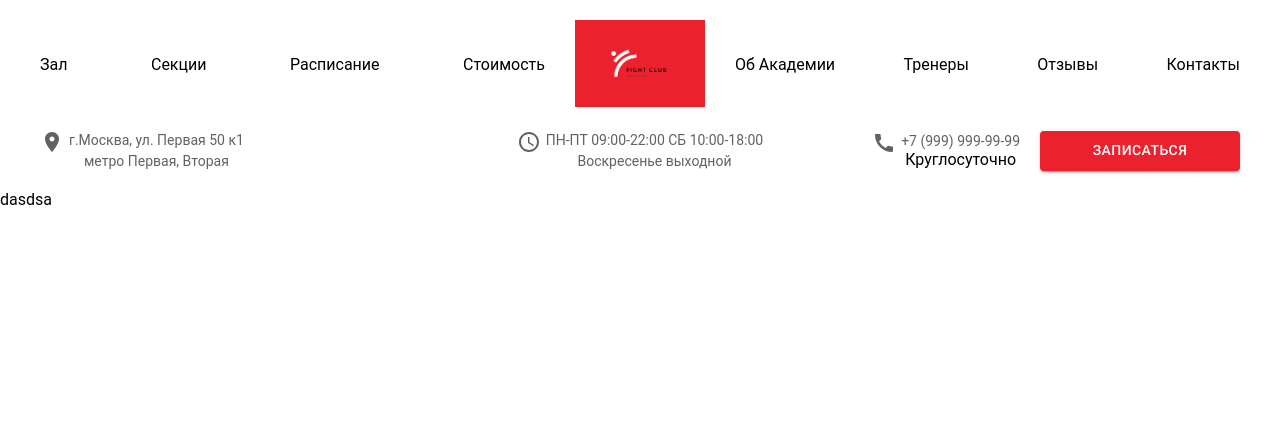
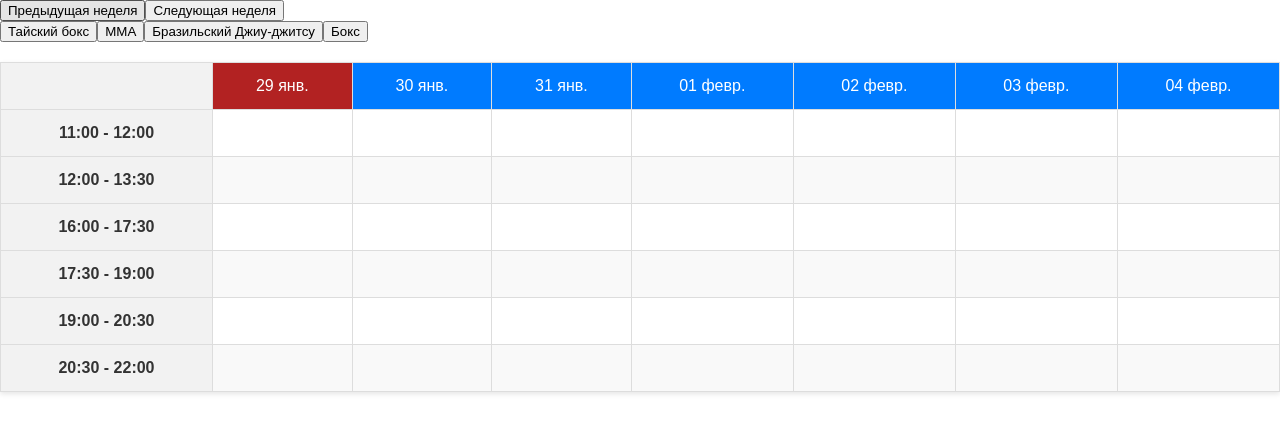
Before and after one commit to TamirlanShakh/fight-club, a React (Create React App) app: page /schedule in a window 1280 px wide. Shown: the top 432 px of the page. Built offline with nearby package versions, Linux system fonts and the light colour scheme; a web font is replaced by a local one.

Commit message:
add schedule

```diff
--- a/src/includes/Header/index.tsx
+++ b/src/includes/Header/index.tsx
@@ -7,6 +7,7 @@ import CallIcon from '@mui/icons-material/Call';
 import Button from '@mui/material/Button';
 import Dialog from '@mui/material/Dialog';
 import { useState } from 'react';
+import { Link } from 'react-router-dom';
 
 const Header = () => {
     const [open, setOpen] = useState(false);
@@ -26,35 +27,35 @@ const Header = () => {
                     <nav className="nav-left">
                         <ul>
                             <li>
-                                <a href="">Зал</a>
+                                <Link to="">Зал</Link>
                             </li>
                             <li>
-                                <a href="">Секции</a>
+                                <Link to="">Секции</Link>
                             </li>
                             <li>
-                                <a href="/schedule">Расписание</a>
+                                <Link to="/schedule">Расписание</Link>
                             </li>
                             <li>
-                                <a href="">Стоимость</a>
+                                <Link to="">Стоимость</Link>
                             </li>
                         </ul>
                     </nav>
-                    <a href="/" className="header__logo">
+                    <Link to="/" className="header__logo">
                         <img src={logo} alt="" />
-                    </a>
+                    </Link>
                     <nav className="nav-right">
                         <ul>
                             <li>
-                                <a href="">Об Академии</a>
+                                <Link to="">Об Академии</Link>
                             </li>
                             <li>
-                                <a href="">Тренеры</a>
+                                <Link to="">Тренеры</Link>
                             </li>
                             <li>
-                                <a href="">Отзывы</a>
+                                <Link to="">Отзывы</Link>
                             </li>
                             <li>
-                                <a href="">Контакты</a>
+                                <Link to="">Контакты</Link>
                             </li>
                         </ul>
                     </nav>
--- a/src/pages/Schedule/Schedule.scss
+++ b/src/pages/Schedule/Schedule.scss
@@ -0,0 +1,104 @@
+.schedule-container {
+    display: flex;
+    flex-wrap: wrap;
+    justify-content: space-around;
+}
+
+.schedule-slide {
+    width: calc(100% / 7 - 20px);
+    margin: 10px;
+    padding: 20px;
+    box-sizing: border-box;
+    background-color: #f5f5f5;
+    border-radius: 4px;
+}
+
+.schedule-list {
+    list-style: none;
+    padding: 0;
+}
+
+.schedule-item {
+    display: flex;
+    justify-content: space-between;
+    margin-bottom: 10px;
+}
+
+.schedule-time {
+    font-weight: bold;
+}
+.schedule-table {
+    border-collapse: collapse;
+    width: 100%;
+}
+
+.schedule-table th,
+.schedule-table td {
+    border: 1px solid #ddd;
+    padding: 10px;
+    text-align: center;
+}
+
+.schedule-table th {
+    background-color: #f2f2f2;
+}
+
+.schedule-date {
+    font-weight: normal;
+}
+
+.schedule-time {
+    font-weight: bold;
+}
+.schedule-table {
+    border-collapse: collapse;
+    width: 100%;
+    font-family: Arial, sans-serif;
+    margin-top: 20px;
+    box-shadow: 0 2px 5px rgba(0, 0, 0, 0.1);
+}
+
+.schedule-table th,
+.schedule-table td {
+    padding: 15px;
+    text-align: center;
+}
+
+.schedule-table th {
+    background-color: #007bff;
+    color: #fff;
+    font-weight: normal;
+    position: sticky;
+    top: 0;
+}
+
+.schedule-table th:first-child {
+    background-color: #f2f2f2;
+    color: #333;
+    font-weight: bold;
+}
+
+.schedule-table th:not(:first-child) {
+    z-index: 1;
+}
+
+.schedule-table tr:nth-child(even) {
+    background-color: #f9f9f9;
+}
+
+.schedule-table td {
+    border: 1px solid #ddd;
+}
+
+.schedule-date {
+    font-weight: normal;
+    font-size: 16px;
+}
+
+.schedule-time {
+    font-weight: bold;
+    font-size: 16px;
+}
+.schedule-date {
+    min-height: 50px;
+}
--- a/src/pages/Schedule/index.tsx
+++ b/src/pages/Schedule/index.tsx
@@ -1,12 +1,178 @@
-import React from 'react';
+import React, { useMemo, useState } from 'react';
+import Slider from 'react-slick';
 import './Schedule.scss';
-import Header from '../../includes/Header/index.tsx';
 
-const Schedule = () => {
+interface ScheduleProps {}
+
+interface Day {
+    date: Date;
+    scheduleData:
+        | {
+              day: number;
+              hours: Array<{
+                  time: string;
+                  event: string;
+              }>;
+          }
+        | undefined;
+}
+
+const sports = [
+    { id: 1, name: 'Тайский бокс' },
+    { id: 2, name: 'ММА' },
+    { id: 3, name: 'Бразильский Джиу-джитсу' },
+    { id: 4, name: 'Бокс' },
+];
+
+const timeSlots = ['11:00 - 12:00', '12:00 - 13:30', '16:00 - 17:30', '17:30 - 19:00', '19:00 - 20:30', '20:30 - 22:00'];
+
+const sportColors: { [key: string]: string } = {
+    'Тайский бокс': 'firebrick', // Красный для Огня
+    ММА: 'forestgreen', // Зеленый для Земли
+    'Бразильский Джиу-джитсу': 'blue', // Синий для Воды
+    Бокс: 'goldenrod', // Желтый для Воздуха
+};
+
+const Schedule: React.FC<ScheduleProps> = () => {
+    const [currentWeekIndex, setCurrentWeekIndex] = useState(0);
+    const [currentSport, setCurrentSport] = useState(sports[0]);
+
+    const currentDate = new Date();
+    currentDate.setHours(0, 0, 0, 0); // Сброс времени до полуночи
+
+    // Установить начало недели в понедельник
+    const startOfWeek = new Date(currentDate);
+    startOfWeek.setDate(currentDate.getDate() - currentDate.getDay() + 1);
+
+    const schedules = [
+        {
+            day: 1, // Понедельник
+            hours: [
+                { time: timeSlots[0], event: 'Тайский бокс' },
+                { time: timeSlots[1], event: 'ММА' },
+                { time: timeSlots[2], event: 'Бразильский Джиу-джитсу' },
+                { time: timeSlots[3], event: 'Бокс' },
+                { time: timeSlots[4], event: 'Тайский бокс' },
+                { time: timeSlots[5], event: 'Йога' },
+            ],
+        },
+        // Добавьте еще дни здесь...
+    ];
+
+    const handleNextWeek = () => {
+        setCurrentWeekIndex(prevIndex => Math.min(prevIndex + 1, 2));
+    };
+
+    const handlePrevWeek = () => {
+        setCurrentWeekIndex(prevIndex => Math.max(prevIndex - 1, 0));
+    };
+
+    const settings = {
+        dots: true,
+        infinite: false,
+        speed: 500,
+        slidesToShow: 7,
+        slidesToScroll: 7,
+        beforeChange: (currentSlide: number, nextSlide: number) => {
+            if (nextSlide > currentSlide) {
+                handleNextWeek();
+            } else {
+                handlePrevWeek();
+            }
+        },
+        responsive: [
+            {
+                breakpoint: 1024,
+                settings: {
+                    slidesToShow: 5,
+                    slidesToScroll: 5,
+                },
+            },
+            {
+                breakpoint: 768,
+                settings: {
+                    slidesToShow: 3,
+                    slidesToScroll: 3,
+                },
+            },
+            {
+                breakpoint: 480,
+                settings: {
+                    slidesToShow: 2,
+                    slidesToScroll: 2,
+                },
+            },
+        ],
+    };
+
+    const days = useMemo(() => {
+        const daysOfWeek: Day[] = [];
+        for (let i = 0; i < 7; i++) {
+            const dayDate = new Date(startOfWeek);
+            dayDate.setDate(startOfWeek.getDate() + i + currentWeekIndex * 7);
+            const scheduleData = schedules.find(schedule => schedule.day === dayDate.getDay());
+            daysOfWeek.push({
+                date: dayDate,
+                scheduleData,
+            });
+        }
+        return daysOfWeek;
+    }, [startOfWeek, schedules, currentWeekIndex]);
+
+    const filteredHours = useMemo(() => {
+        if (currentSport && days[0]) {
+            return timeSlots.map(time => ({ time }));
+        }
+        return [];
+    }, [currentSport, days]);
+
+    const getColorForDay = (day: Day) => {
+        if (!day.scheduleData) {
+            return '';
+        }
+        const events = day.scheduleData.hours.filter(hour => hour.event === currentSport.name);
+        return events.length > 0 ? sportColors[currentSport.name] : '';
+    };
+
     return (
         <>
-            <Header />
-            <div className="schedule">dasdsa</div>
+            <button onClick={handlePrevWeek}>Предыдущая неделя</button>
+            <button onClick={handleNextWeek}>Следующая неделя</button>
+            <div className="sports-tabs">
+                {sports.map(sport => (
+                    <button key={sport.id} className={`sports-tab ${sport.name === currentSport.name ? 'active' : ''}`} onClick={() => setCurrentSport(sport)}>
+                        {sport.name}
+                    </button>
+                ))}
+            </div>
+            <table className="schedule-table">
+                <thead>
+                    <tr>
+                        <th></th>
+                        {days.map((day, index) => {
+                            const color = getColorForDay(day);
+                            return (
+                                <th key={index} className="schedule-date" style={{ backgroundColor: color }} scope="col">
+                                    {day.date.toLocaleDateString('ru-RU', { day: '2-digit', month: 'short' })}
+                                </th>
+                            );
+                        })}
+                    </tr>
+                </thead>
+                <tbody>
+                    {filteredHours.map((hour, index) => (
+                        <tr key={index}>
+                            <th className="schedule-time" scope="row">
+                                {hour.time}
+                            </th>
+                            {days.map((day, dayIndex) => {
+                                const event = day.scheduleData?.hours.find(h => h.time === hour.time)?.event;
+                                return <td key={dayIndex} className="schedule-cell"></td>;
+                            })}
+                        </tr>
+                    ))}
+                </tbody>
+            </table>
         </>
     );
 };
```
